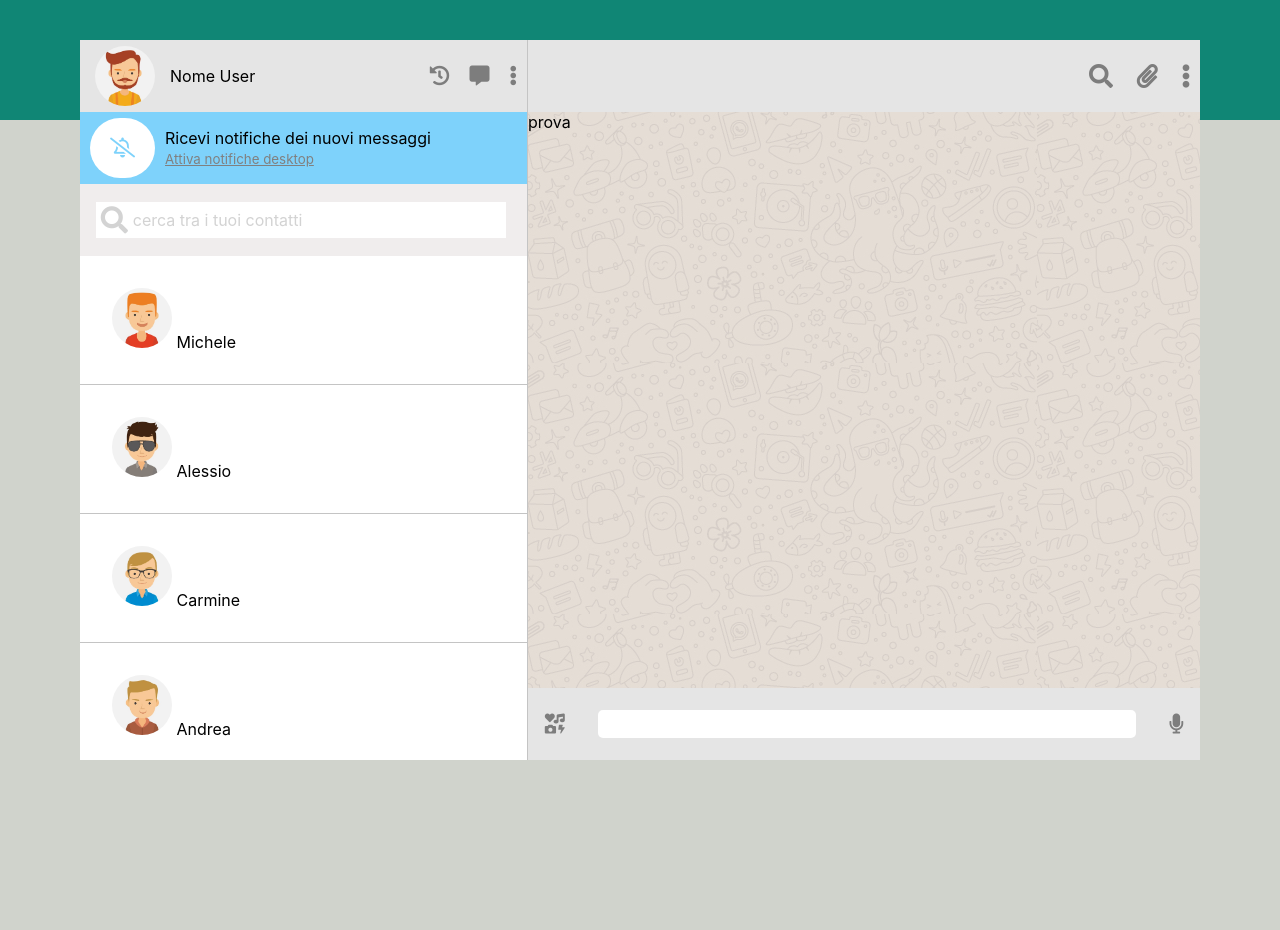
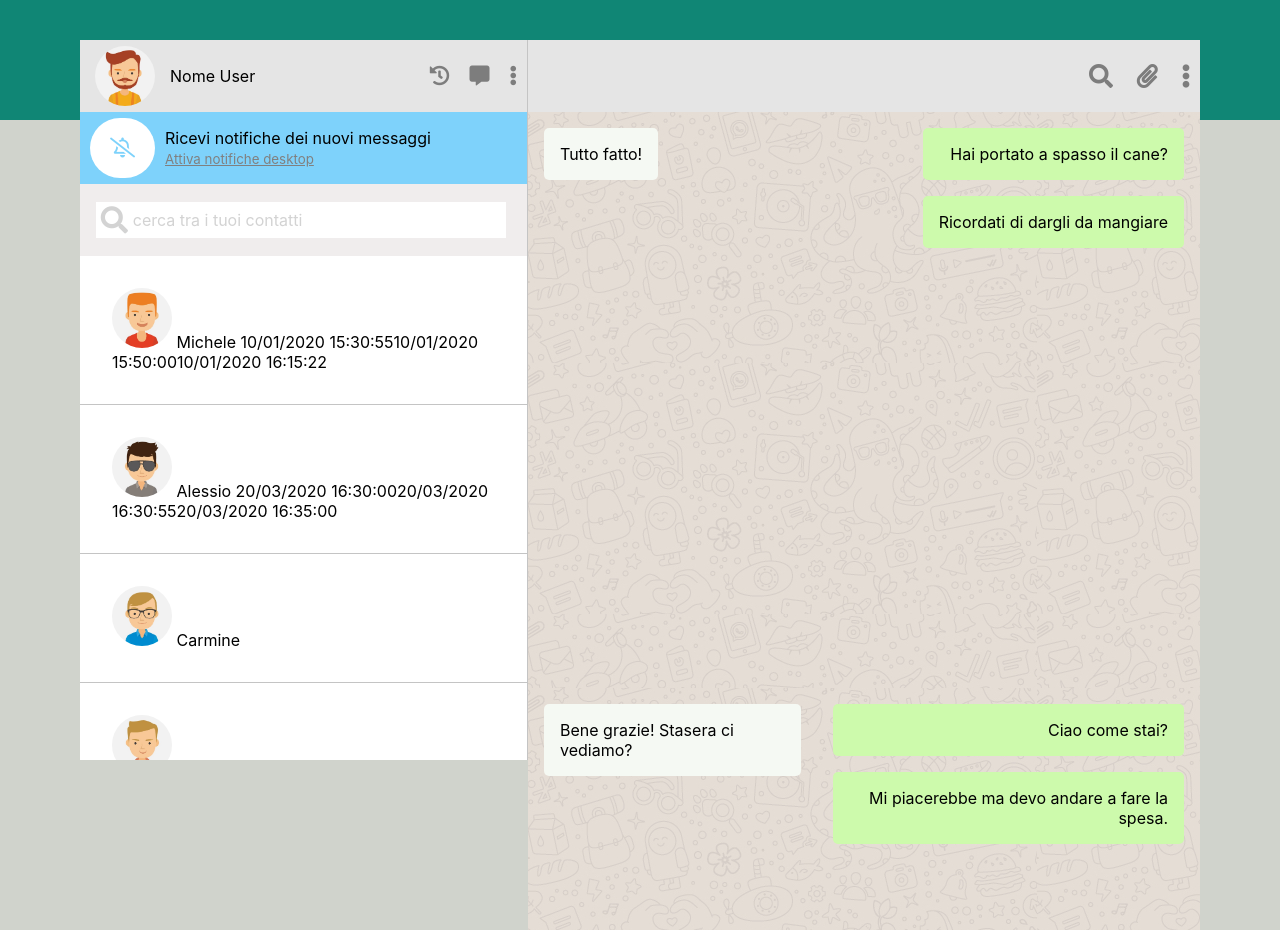
Before and after one commit to Alfredloz/vue-boolzapp, a plain HTML site: page milestone1/index.html in a window 1280 px wide. Shown: the top 930 px of the page. Before the commit the page ends 800 px from the top, so only its background shows below. Drawn offline with nearby package versions, Linux system fonts and the light colour scheme.

Commit message:
separazione status messaggi

```diff
--- a/milestone1/assets/css/style.css
+++ b/milestone1/assets/css/style.css
@@ -20,6 +20,20 @@ i {
 }
 .bg_grey_white{
     background-color: rgb(255, 255,	255	);
+}
+.green_box{
+    text-align: right;
+    border-radius: 5px;
+    background-color: rgb(205,	250, 172);
+    padding: 1rem;
+    margin: 1rem;
+}
+.white_box{
+    text-align: left;
+    border-radius: 5px;
+    background-color: rgb(245, 249, 243);
+    padding: 1rem;
+    margin: 1rem;
 }
 /* /utility classes */
 /* backgrounds for app */
@@ -156,14 +170,7 @@ i {
     overflow-y: auto;
     justify-content: space-between;
 }
-.message_user p{
-    justify-content: flex-end;
-    text-align: right;
-    border-radius: 5px;
-    background-color: rgb(205,	250, 172);
-    padding: 1rem;
-    margin: 1rem;
-}
+
 .sending_box{
     width: 100%;
     height: 10%;
--- a/milestone1/assets/js/main.js
+++ b/milestone1/assets/js/main.js
@@ -73,9 +73,6 @@ let app = new Vue({
                 status: 'received'
                 }
              ],
-
-
-
             },
             {
             name: 'Andrea',
@@ -169,7 +166,13 @@ let app = new Vue({
                 this.userContent.push(this.messageUser);
                 this.messageUser = '';
                 console.log(this.userContent);
+
             }
+            console.log(this.contacts.visible);
+        },
+        visibleChat (){
+            this.visible= false;
+            console.log(this.visible);
         }
     }
 })
--- a/milestone1/index.html
+++ b/milestone1/index.html
@@ -47,9 +47,10 @@
                     <!-- /search contacts -->
                     <!-- contacts -->
                     <div class="contacts bg_grey_white">
-                        <div class="contact_box" v-for="contact in contacts" @click="loadProfile">
+                        <div class="contact_box" v-for="(contact, index) in contacts" @click="loadProfile">
                             <img :src="contact.avatar" alt="">
-                            {{contact.name}}
+                            <span>{{contact.name}}</span>
+                            <span v-for="value in contact.messages">{{value.date}}</span>
                         </div>
                     </div>
                     <!-- /contacts -->
@@ -72,12 +73,12 @@
                         <i class="fas fa-ellipsis-v"></i>
                         </div>
                     </div>
-                    <div class="chat_box d_flex">
+                    <div class="chat_box d_flex" v-for="(contact, index) in contacts">
                         <div class="message_bot">
-                            <p>prova</p>
+                            <p class="white_box" v-for="value in contact.messages" v-if="value.status == 'received'">{{value.text}}</p>
                         </div>
                         <div class="message_user">
-                            <p v-for="content in userContent">{{content}}</p>
+                            <p class="green_box" v-for="value in contact.messages" v-if="value.status =='sent'">{{value.text}}</p>
                         </div>
                     </div>
                     <div class="sending_box d_flex">
@@ -87,9 +88,6 @@
                     </div>
             </div>
         </div>
-        <div class="bg_ban_bottom">
-
-        </div>
     </section>
     <!-- /vuejs section app -->
     <!-- js & vuejs -->
```
